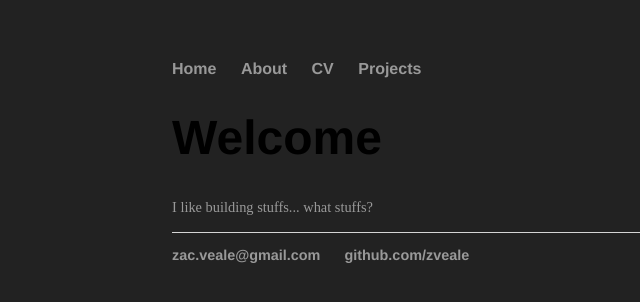
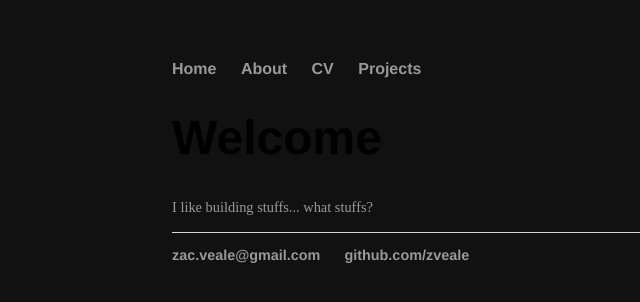
Before and after one commit to zveale/zveale.github.io, a Jekyll site: the page built from index.html, in a window 1280 px wide. Shown: the top 302 px of the page, without its empty margins (20-660 px from the left). Built offline with Jekyll 4.4.1, drawn with Linux system fonts in a browser that asks for light colours.

Commit message:
Update main.css

```diff
--- a/css/main.css
+++ b/css/main.css
@@ -1,5 +1,5 @@
 body {
-    background-color:#222;
+    background-color:#111;
     margin: 60px auto;
     width: 70%;
 }
```
